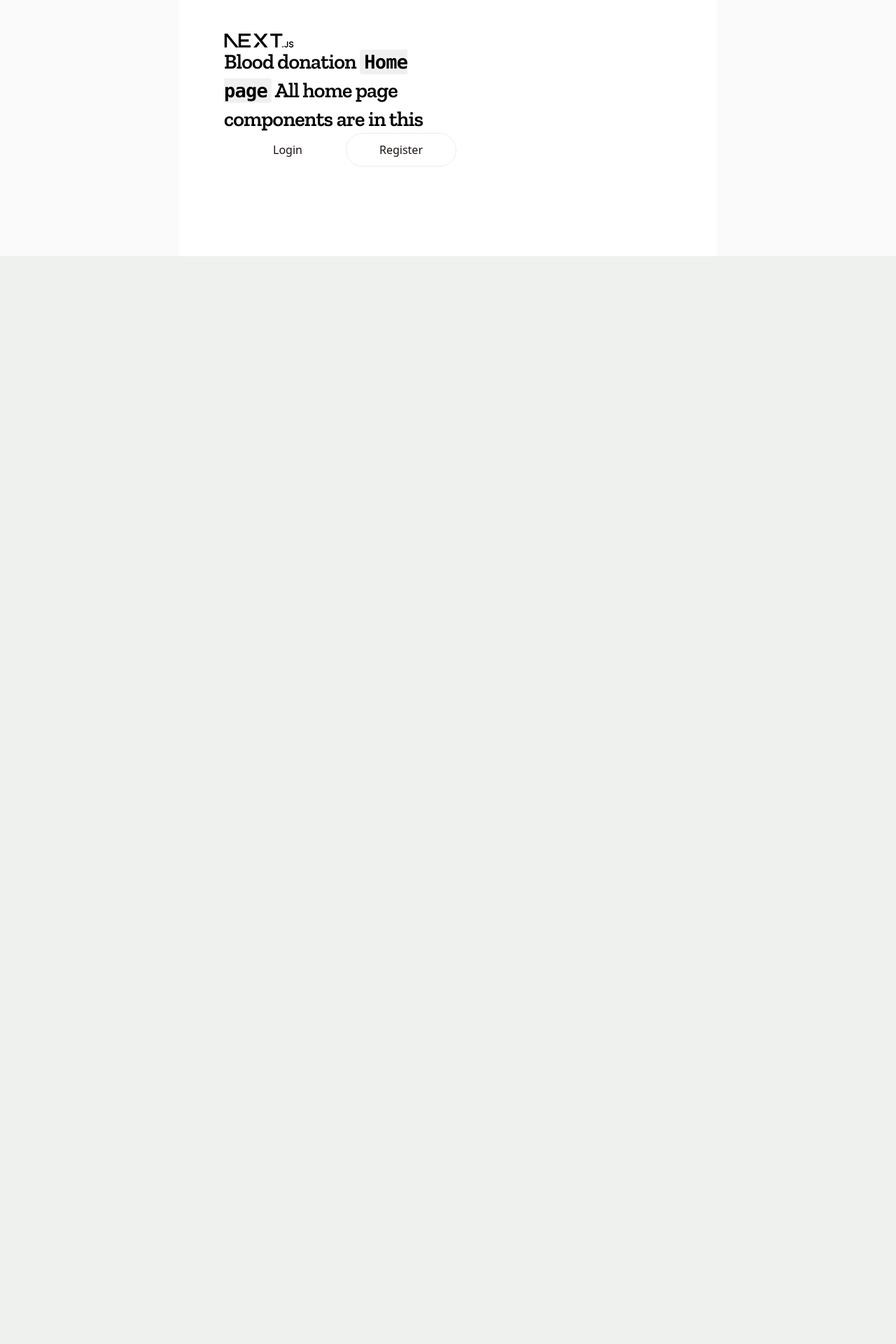
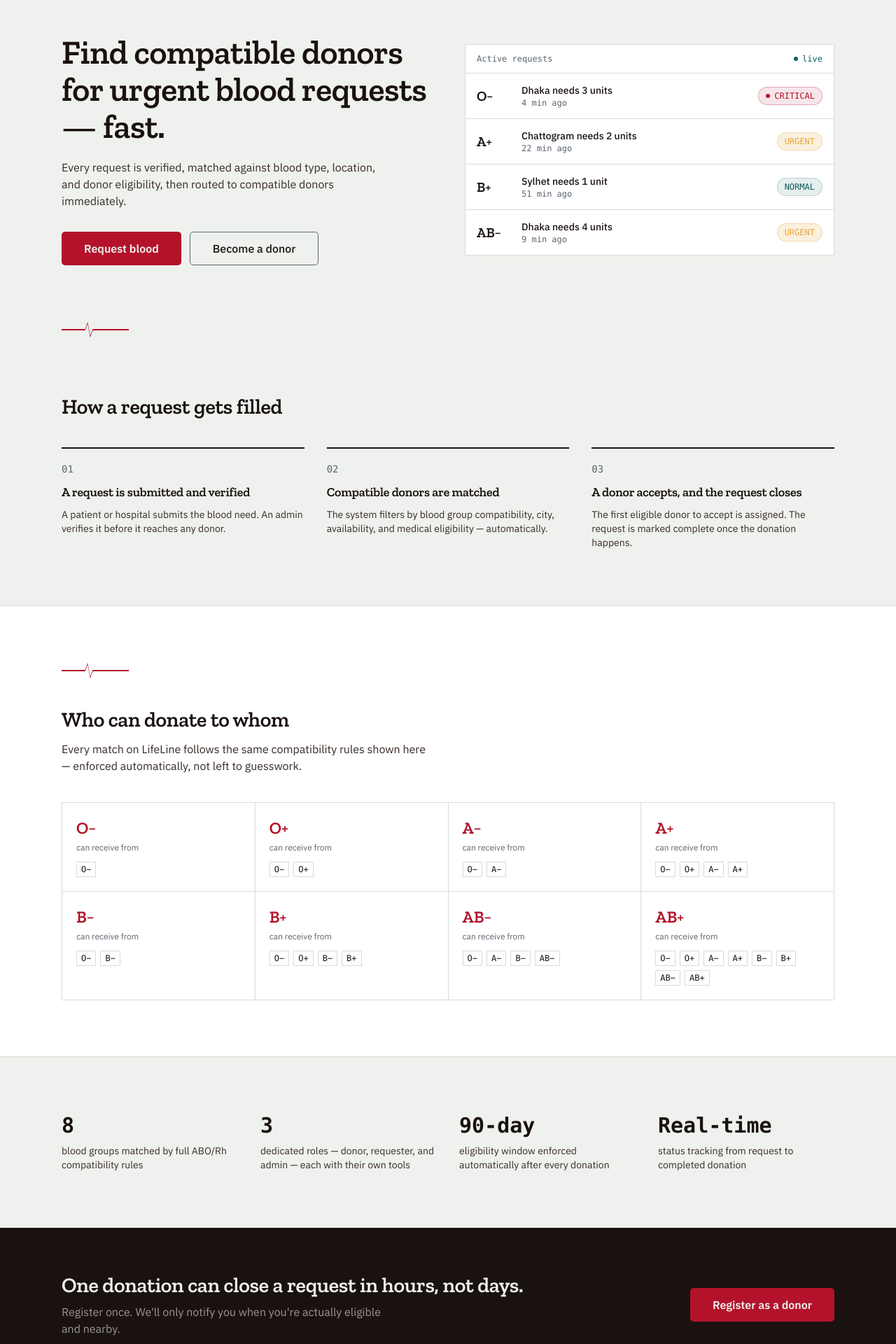
Before and after one commit to mkhaque1/blood-donation-frontend, a Next.js app: page / in a window 1280 px wide. Shown: the part 80-2000 px from the top of the page at 70% size. Before the commit the page ends 800 px from the top, so only its background shows below. Built offline with nearby package versions, Linux system fonts and the light colour scheme.

Commit message:
feat: added home page and all sections

```diff
--- a/src/app/globals.css
+++ b/src/app/globals.css
@@ -21,7 +21,7 @@
   --font-data: var(--font-plex-mono);
 
   /* One deliberate radius scale — sharp by default, small radius only on pills */
-  --radius-sharp: 0px;
+  --radius-sharp: 5px;
   --radius-pill: 999px;
   --radius-card: 2px;
 }
--- a/src/app/page.tsx
+++ b/src/app/page.tsx
@@ -1,52 +1,79 @@
-import Image from 'next/image';
+import type { Metadata } from 'next';
+import Link from 'next/link';
+import { Button } from '@/components/ui/button';
+import { PulseLine } from '@/components/ui/pulse-line';
+import { SiteHeader } from '@/components/layout/site-header';
+import { SiteFooter } from '@/components/layout/site-footer';
+import { HeroBoard } from '@/components/home/hero-board';
+import { HowItWorks } from '@/components/home/how-it-works';
+import { CompatibilityGrid } from '@/components/home/compatibility-grid';
+import { StatsBand } from '@/components/home/stats-band';
 
-export default function Home() {
+export const metadata: Metadata = {
+  title: 'Blood Donation & Emergency Response',
+  description:
+    'LifeLine matches verified blood requests to compatible, eligible donors by blood group, location, and urgency.',
+  openGraph: {
+    title: 'LifeLine — Blood Donation & Emergency Response',
+    description:
+      'Matching blood requests to compatible, eligible donors — fast.',
+  },
+};
+
+export default function HomePage() {
   return (
-    <div className='flex flex-col flex-1 items-center justify-center bg-zinc-50 font-sans dark:bg-black'>
-      <main className='flex flex-1 w-full max-w-3xl flex-col items-center justify-between py-32 px-16 bg-white dark:bg-black sm:items-start'>
-        <Image
-          className='dark:invert h-5 w-[100px]'
-          src='/next.svg'
-          alt='Next.js logo'
-          width={100}
-          height={20}
-          priority
-        />
-        <div className='flex flex-col items-center gap-6 text-center sm:items-start sm:text-left'>
-          <h1 className='max-w-xs text-3xl font-semibold leading-10 tracking-tight text-black dark:text-zinc-50'>
-            Blood donation{' '}
-            <code className='rounded bg-black/[.06] px-1.5 py-0.5 font-mono text-[0.9em] dark:bg-white/[.08]'>
-              Home page
-            </code>{' '}
-            All home page components are in this{' '}
-          </h1>
+    <>
+      <SiteHeader />
+      <main>
+        <section className='mx-auto max-w-6xl px-6 pt-16 pb-20 grid gap-12 lg:grid-cols-2 lg:items-center'>
+          <div>
+            <h1 className='font-display text-4xl sm:text-5xl font-semibold leading-[1.1] text-ink'>
+              Find compatible donors for urgent blood requests — fast.
+            </h1>
+            <p className='mt-5 text-base text-ink-soft max-w-[48ch]'>
+              Every request is verified, matched against blood type, location,
+              and donor eligibility, then routed to compatible donors
+              immediately.
+            </p>
+            <div className='mt-8 flex flex-wrap gap-3'>
+              <Button variant='emergency' size='lg' asChild>
+                <Link href='/register?role=requester'>Request blood</Link>
+              </Button>
+              <Button variant='outline' size='lg' asChild>
+                <Link href='/register?role=donor'>Become a donor</Link>
+              </Button>
+            </div>
+          </div>
+          <HeroBoard />
+        </section>
+
+        <div className='mx-auto max-w-6xl px-6'>
+          <PulseLine className='w-24' />
         </div>
-        <div className='flex flex-col gap-4 text-base font-medium sm:flex-row'>
-          <a
-            className='flex h-12 w-full items-center justify-center gap-2 rounded-full bg-foreground px-5 text-background transition-colors hover:bg-[#383838] dark:hover:bg-[#ccc] md:w-[158px]'
-            href='#'
-            target='_blank'
-            rel='noopener noreferrer'
-          >
-            <Image
-              className='dark:invert h-[14px] w-4'
-              src='/vercel.svg'
-              alt='Vercel logomark'
-              width={16}
-              height={14}
-            />
-            Login
-          </a>
-          <a
-            className='flex h-12 w-full items-center justify-center rounded-full border border-solid border-black/[.08] px-5 transition-colors hover:border-transparent hover:bg-black/[.04] dark:border-white/[.145] dark:hover:bg-[#1a1a1a] md:w-[158px]'
-            href='#'
-            target='_blank'
-            rel='noopener noreferrer'
-          >
-            Register
-          </a>
-        </div>
+
+        <HowItWorks />
+
+        <CompatibilityGrid />
+        <StatsBand />
+
+        <section className='bg-ink text-paper'>
+          <div className='mx-auto max-w-6xl px-6 py-16 flex flex-col sm:flex-row sm:items-center sm:justify-between gap-6'>
+            <div>
+              <h2 className='font-display text-2xl sm:text-3xl font-semibold'>
+                One donation can close a request in hours, not days.
+              </h2>
+              <p className='mt-2 text-paper/60 max-w-[50ch]'>
+                Register once. We&apos;ll only notify you when you&apos;re
+                actually eligible and nearby.
+              </p>
+            </div>
+            <Button variant='emergency' size='lg' asChild>
+              <Link href='/register?role=donor'>Register as a donor</Link>
+            </Button>
+          </div>
+        </section>
       </main>
-    </div>
+      <SiteFooter />
+    </>
   );
 }
--- a/src/components/home/compatibility-grid.tsx
+++ b/src/components/home/compatibility-grid.tsx
@@ -1,3 +1,5 @@
+import { PulseLine } from '../ui/pulse-line';
+
 const compatibility: { group: string; donors: string[] }[] = [
   { group: 'O−', donors: ['O−'] },
   { group: 'O+', donors: ['O−', 'O+'] },
@@ -13,6 +15,7 @@ export function CompatibilityGrid() {
   return (
     <section className='bg-paper-raised border-y border-line-soft'>
       <div className='mx-auto max-w-6xl px-6 py-20'>
+        <PulseLine className='w-24 mb-10' />
         <h2 className='font-display text-3xl font-semibold max-w-[24ch]'>
           Who can donate to whom
         </h2>
--- /dev/null
+++ b/src/components/home/stats-band.tsx
@@ -0,0 +1,36 @@
+const stats = [
+  {
+    value: '8',
+    label: 'blood groups matched by full ABO/Rh compatibility rules',
+  },
+  {
+    value: '3',
+    label:
+      'dedicated roles — donor, requester, and admin — each with their own tools',
+  },
+  {
+    value: '90-day',
+    label: 'eligibility window enforced automatically after every donation',
+  },
+  {
+    value: 'Real-time',
+    label: 'status tracking from request to completed donation',
+  },
+];
+
+export function StatsBand() {
+  return (
+    <section className='mx-auto max-w-6xl px-6 py-20'>
+      <div className='grid gap-8 sm:grid-cols-2 md:grid-cols-4'>
+        {stats.map((stat) => (
+          <div key={stat.label}>
+            <span className='font-mono text-3xl font-semibold text-ink'>
+              {stat.value}
+            </span>
+            <p className='mt-2 text-sm text-ink-soft'>{stat.label}</p>
+          </div>
+        ))}
+      </div>
+    </section>
+  );
+}
```
